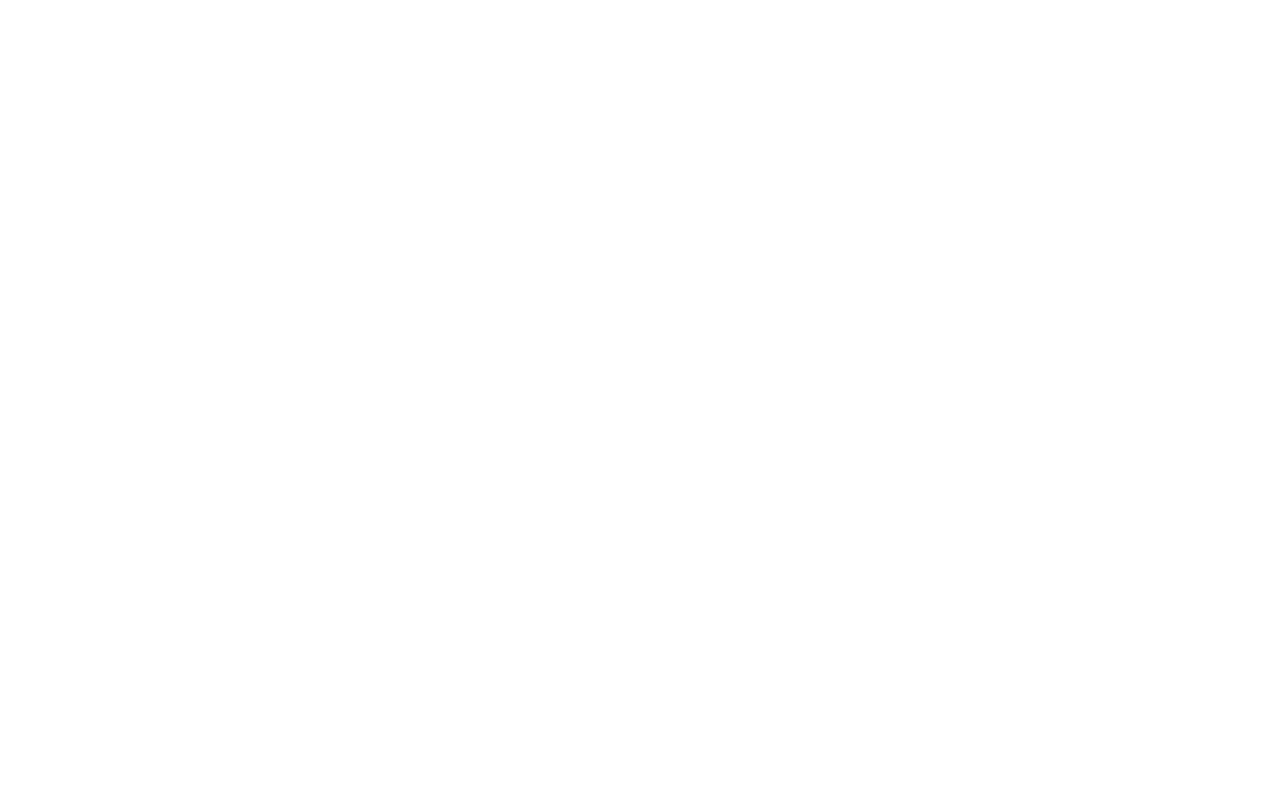
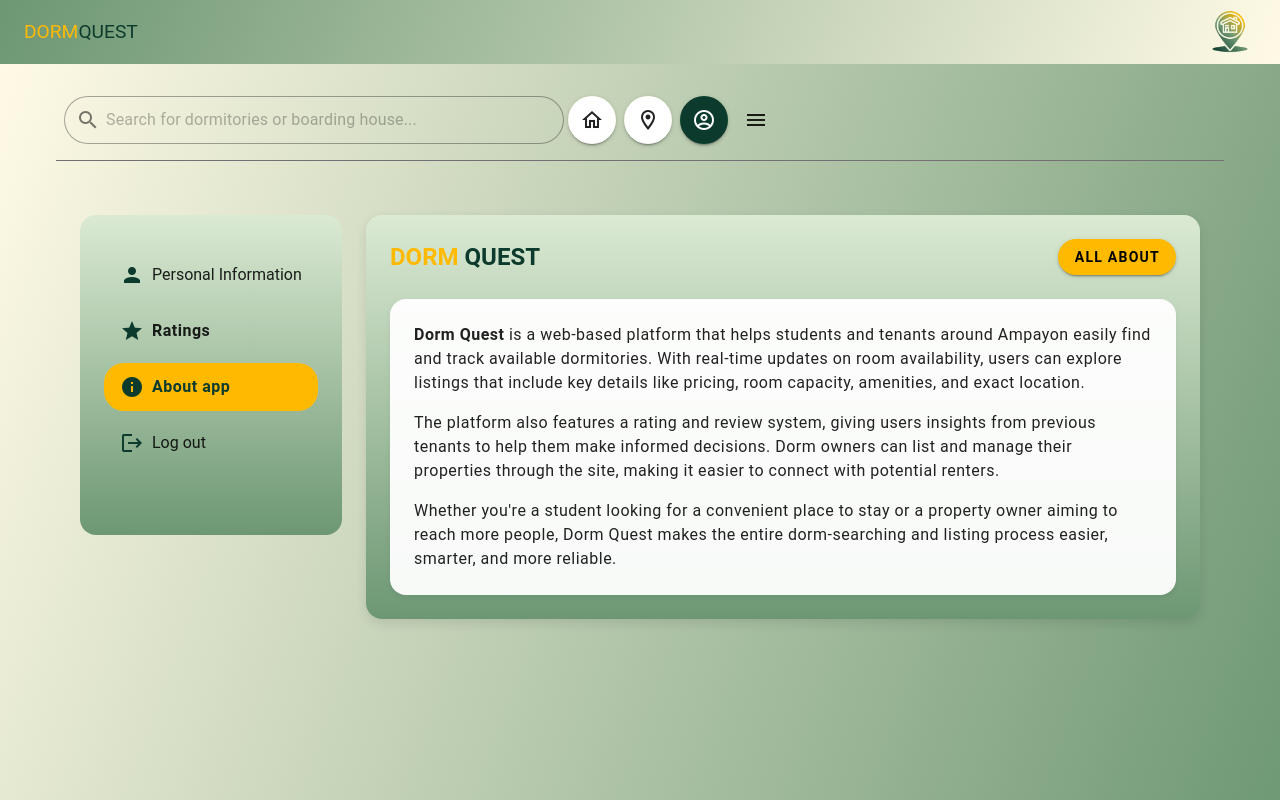
Before and after one commit to shiemejaybalatero/web-dormquest, a Vue app: page /about in a window 1280 px wide. Before the commit this address had no page. Built offline with nearby package versions, Linux system fonts and the light colour scheme.

Commit message:
Added app layout

```diff
--- a/src/components/layout/AppLayout.vue
+++ b/src/components/layout/AppLayout.vue
@@ -62,7 +62,16 @@
             </router-link>
 
             <router-link to="/profile">
-              <v-btn icon class="mx-1" :class="{ 'green-btn': route.path.startsWith('/profile') }">
+              <v-btn
+                icon
+                class="mx-1"
+                :class="{
+                  'green-btn':
+                    route.path === '/profile' ||
+                    route.path === '/profile/ratings' ||
+                    route.path === '/about',
+                }"
+              >
                 <v-icon>mdi-account-circle-outline</v-icon>
               </v-btn>
             </router-link>
--- a/src/router/index.js
+++ b/src/router/index.js
@@ -14,6 +14,7 @@
 import LicayanBoardingHouseView from '@/views/auth/LicayanBoardingHouseView.vue'
 import MagduraBoardingHouseView from '@/views/auth/MagduraBoardingHouseView.vue'
 import RatingsView from '@/views/auth/RatingsView.vue'
+import AboutAppView from '@/views/auth/AboutAppView.vue'
 
 const router = createRouter({
   history: createWebHistory(import.meta.env.BASE_URL),
@@ -49,10 +50,17 @@
       component: ProfileView,
     },
     {
-      path: '/ratings', // CHANGED: was /profile/ratings
+      path: '/ratings',
       name: 'ratings',
       component: RatingsView,
     },
+
+    {
+      path: '/about',
+      name: 'about',
+      component: AboutAppView,
+    },
+
     {
       path: '/amplayoboardinghousedetails',
       name: 'amplayoboardinghousedetails',
--- /dev/null
+++ b/src/views/auth/AboutAppView.vue
@@ -0,0 +1,113 @@
+<script setup>
+import AppLayout from '@/components/layout/AppLayout.vue'
+</script>
+
+<template>
+  <AppLayout>
+    <template #content>
+      <v-row class="pa-6">
+        <!-- Sidebar (with matching column width) -->
+        <v-col cols="12" md="3">
+          <v-list dense nav class="sidebar">
+            <!-- Personal Information -->
+            <v-list-item class="mt-3 mb-2">
+              <div class="d-flex align-center pl-2">
+                <v-icon color="#0c3b2e" class="mr-2">mdi-account</v-icon>
+                <span>Personal Information</span>
+              </div>
+            </v-list-item>
+
+            <!-- Ratings -->
+            <router-link to="/profile/ratings" style="text-decoration: none; color: inherit">
+              <v-list-item class="mb-2" :class="{ selected: $route.path === '/profile/ratings' }">
+                <div class="d-flex align-center pl-2">
+                  <v-icon class="mr-2" color="#0c3b2e">mdi-star</v-icon>
+                  <span class="font-weight-bold text-body-1">Ratings</span>
+                </div>
+              </v-list-item>
+            </router-link>
+
+            <!-- About App -->
+            <router-link to="/about" style="text-decoration: none; color: inherit">
+              <v-list-item class="mb-2" :class="{ selected: $route.path === '/about' }">
+                <div class="d-flex align-center pl-2">
+                  <v-icon class="mr-2" color="#0c3b2e">mdi-information</v-icon>
+                  <span class="font-weight-bold text-body-1">About app</span>
+                </div>
+              </v-list-item>
+            </router-link>
+
+            <!-- Logout -->
+            <v-list-item>
+              <div class="d-flex align-center pl-2">
+                <v-icon class="mr-2" color="#0c3b2e">mdi-logout</v-icon>
+                <span>Log out</span>
+              </div>
+            </v-list-item>
+          </v-list>
+        </v-col>
+
+        <!-- About App Content Section -->
+        <v-col cols="12" md="9">
+          <div class="about-section pl-6 pr-6 pt-6 pb-6">
+            <div class="d-flex justify-space-between align-center mb-6">
+              <h2 class="font-weight-bold">
+                <span style="color: #ffba00">DORM</span>
+                <span style="color: #0c3b2e"> QUEST</span>
+              </h2>
+              <v-btn color="#ffba00" class="font-weight-bold" rounded>ALL ABOUT</v-btn>
+            </div>
+
+            <v-card flat class="pa-6 about-box">
+              <p class="mb-4 text-body-1">
+                <strong>Dorm Quest</strong> is a web-based platform that helps students and tenants
+                around Ampayon easily find and track available dormitories. With real-time updates
+                on room availability, users can explore listings that include key details like
+                pricing, room capacity, amenities, and exact location.
+              </p>
+              <p class="mb-4 text-body-1">
+                The platform also features a rating and review system, giving users insights from
+                previous tenants to help them make informed decisions. Dorm owners can list and
+                manage their properties through the site, making it easier to connect with potential
+                renters.
+              </p>
+              <p class="text-body-1">
+                Whether you're a student looking for a convenient place to stay or a property owner
+                aiming to reach more people, Dorm Quest makes the entire dorm-searching and listing
+                process easier, smarter, and more reliable.
+              </p>
+            </v-card>
+          </div>
+        </v-col>
+      </v-row>
+    </template>
+  </AppLayout>
+</template>
+
+<style scoped>
+.sidebar {
+  min-height: 40vh;
+  background: linear-gradient(180deg, #dbead3, #6d9773);
+  border-radius: 16px;
+  padding: 24px;
+}
+
+.selected {
+  background-color: #ffba00 !important;
+  border-radius: 20px;
+  color: #0c3b2e;
+}
+
+.about-section {
+  border-radius: 16px;
+  background: linear-gradient(180deg, #dbead3, #6d9773);
+  box-shadow: 0 4px 12px rgba(0, 0, 0, 0.1);
+}
+
+.about-box {
+  background-color: rgba(255, 255, 255, 0.95);
+  border-radius: 16px;
+  box-shadow: 0 2px 6px rgba(0, 0, 0, 0.05);
+  line-height: 1.6;
+}
+</style>
```
